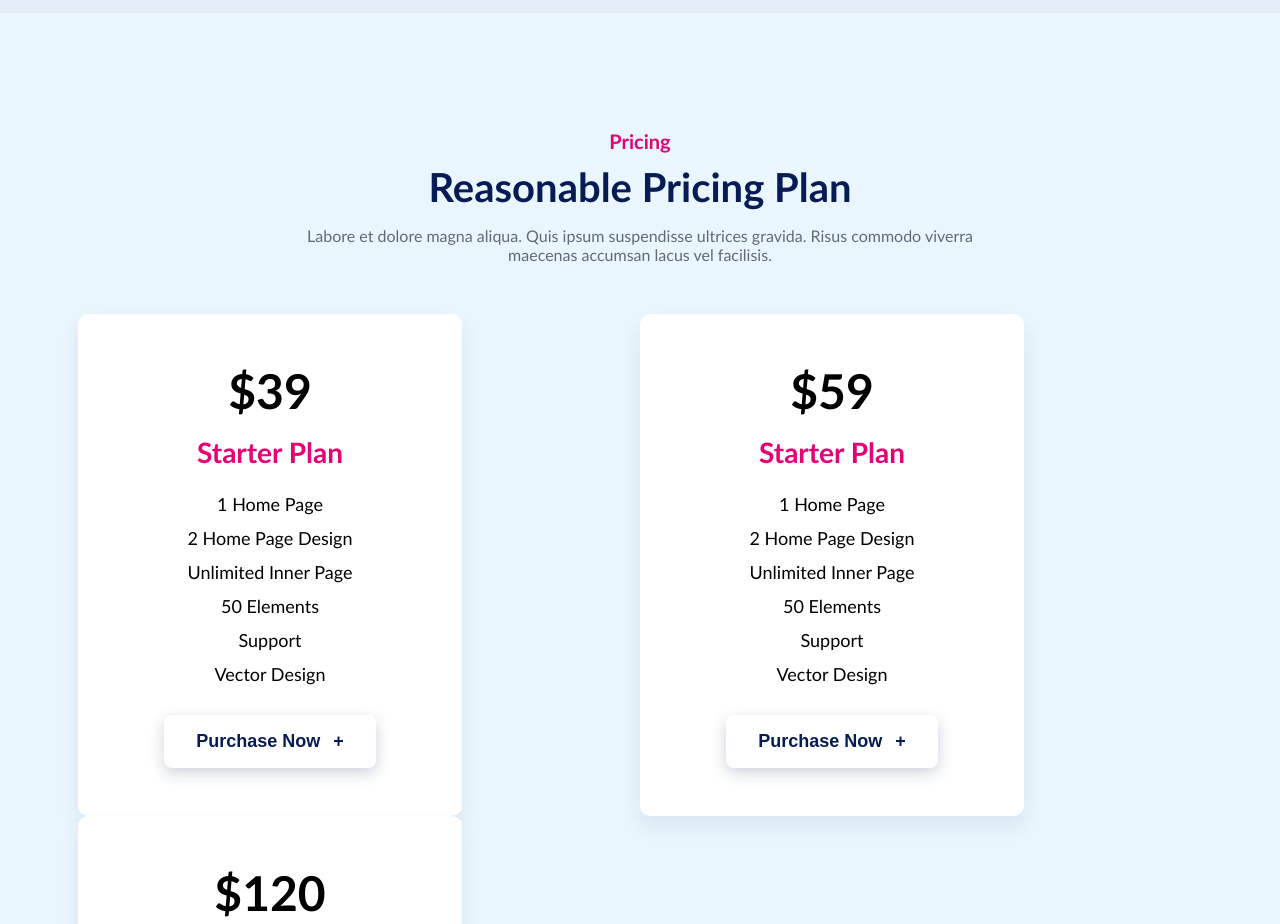
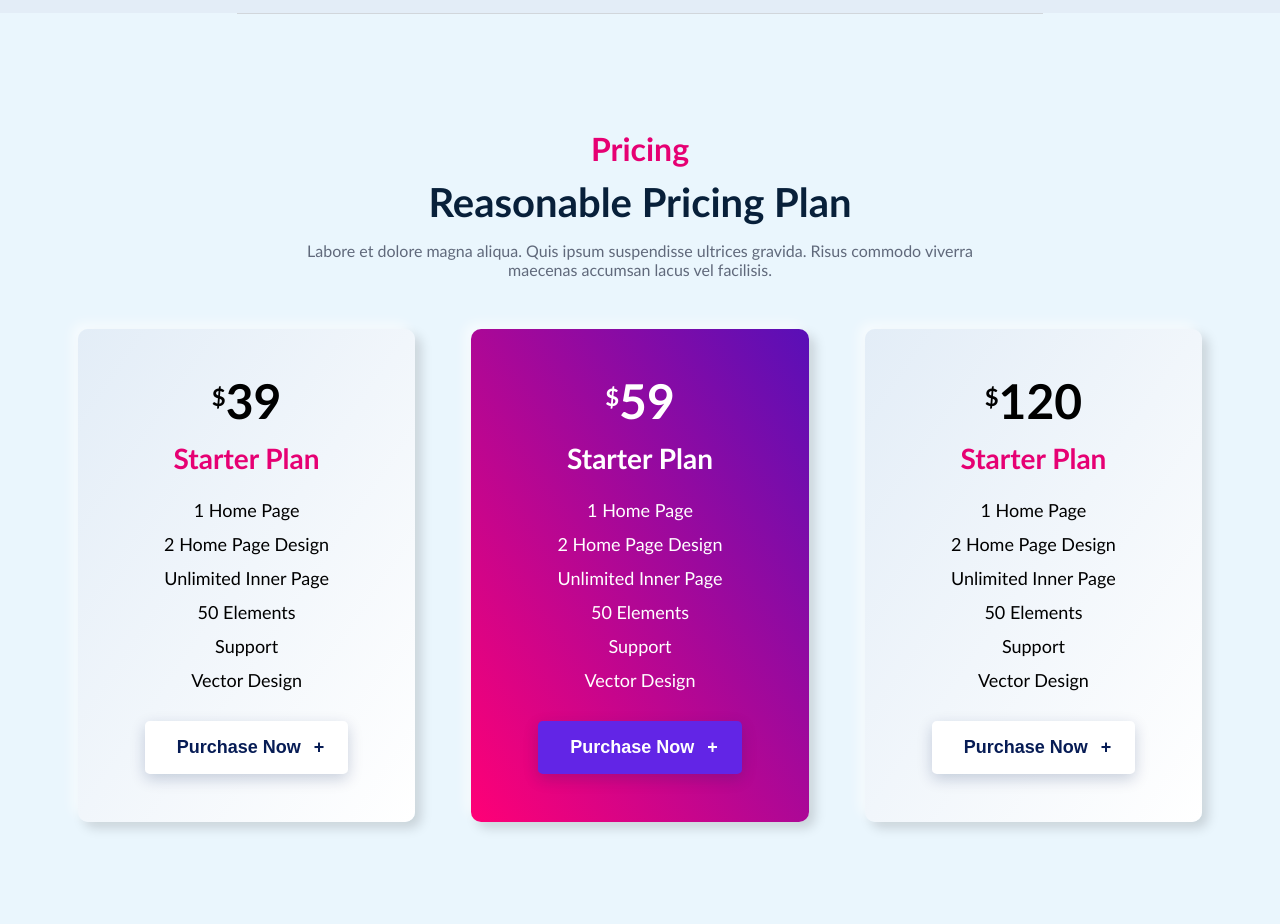
Before and after one commit to front-end-by-rimantas/54-grupe-teamwork-sassio, a website with bundled scripts: page index.html in a window 1280 px wide. Shown: the part 3040-3964 px from the top of the page. Built offline with nearby package versions, Linux system fonts and the light colour scheme; files whose address does not match are found by name.

Commit message:
pricing-section

```diff
--- a/css/components/pricing.css
+++ b/css/components/pricing.css
@@ -104,3 +104,203 @@
     background: #6225e6;
     color: white;
   }
+
+
+  .pricing-section {
+    padding: 6.25rem 0;
+    text-align: center;
+    position: relative;
+  }
+
+  .pricing-section::before{
+    position: absolute;
+    width: 63%;
+    height: 1px;
+    top: 0;
+    left: 0;
+    content: "";
+    background: #d1d6db;
+    margin: auto;
+    right: 0;
+}
+
+
+  .pricing-section::after{
+    position: absolute;
+    width: 63%;
+    height: 1px;
+    bottom: 0;
+    left: 0;
+    content: "";
+    background: #d1d6db;
+    margin: auto;
+    right: 0;
+  }
+  .pricing-section .container {
+    max-width: 75rem;
+    margin: 0 auto;
+    padding: 0 1rem;
+  }
+
+  .pricing-section .row {
+    display: flex;
+    flex-direction: column;
+    align-items: center;
+  }
+
+  .pricing-section h3 {
+    color: #e60073;
+    font-weight: bold;
+    margin-bottom: 0.625rem;
+    font-size: 2rem;
+  }
+
+  .pricing-section h1 {
+    font-size: 2.5rem;
+    font-weight: bold;
+    margin-bottom: 0.9375rem;
+    color: rgb(8, 32, 58);
+  }
+
+  .pricing-section p {
+    color: #60697b;
+    font-size: 1rem;
+    max-width: 43.75rem;
+    margin: 0 auto 3.125rem;
+  }
+
+  .pricing-section .card-line {
+    display: flex;
+  justify-content: space-between;
+  flex-wrap: wrap;
+  gap: 2rem;
+  }
+
+
+  .pricing-section .pricing-card {
+    width: 30%;
+  min-width: 18rem; /* prevents squishing on small screens */
+  flex-grow: 0;
+  box-sizing: border-box;
+  background: var(--gradient-to-bottom-right-gtw);
+  padding: 3rem 2rem;
+  border-radius: 0.625rem;
+  box-shadow: -0.375rem -0.375rem 0.75rem rgba(255, 255, 255, 0.6),
+  0.375rem  0.375rem 0.75rem rgba(0, 0, 0, 0.15);
+  text-align: center;
+  transition: all 0.3s ease;
+
+  }
+
+  .pricing-section .plus {
+    font-weight: 700;
+  }
+
+  .pricing-section .pricing-card ~ .featured {
+    background: var(--gradient-to-bottom-left-ptp);
+    color: white;
+  }
+
+  .pricing-section .featured .plan-name{
+    color: white;
+  }
+
+  .pricing-section .price {
+    font-size: 3rem;
+    font-weight: bold;
+    margin-bottom: 1rem;
+    display: flex;
+    justify-content: center;
+    line-height: 1;
+  }
+
+  .pricing-section sup {
+
+    font-size: 1.5rem;
+    transform: translateY(0.5rem);
+    font-weight: 700;
+    display: inline-block;
+  }
+
+  .pricing-section .plan-name {
+    font-size: 1.75rem;
+    font-weight: bold;
+    margin-bottom: 1.5rem;
+  }
+
+  .pricing-section .features {
+    list-style: none;
+    padding: 0;
+    margin-bottom: 1.875rem;
+  }
+
+  .pricing-section .features li {
+    margin-bottom: 0.75rem;
+    font-size: 1.125rem;
+  }
+
+  .pricing-section .purchase-btn span {
+    margin-left: 0.5rem;
+    font-size: 1.125rem;
+  }
+
+  .pricing-section .purchase-btn {
+  position: relative;
+  overflow: hidden;
+  background: white;
+  color: #071c55;
+  padding: 1rem 1.5rem;
+  font-size: 1rem;
+  border-radius: 0.3rem;
+  border: none;
+  font-weight: bold;
+  box-shadow: 0 0.3125rem 0.9375rem rgba(7, 28, 85, 0.2);
+  cursor: pointer;
+  z-index: 1;
+}
+
+.pricing-section .featured-btn {
+  background: var(--gradient-to-top-right-ptp);
+  color: white;
+  box-shadow: 0 0.3125rem 0.9375rem rgba(7, 28, 85, 0.2);
+}
+
+/* Pseudo-element for gradient hover effect */
+.pricing-section .purchase-btn::before {
+  content: "";
+  position: absolute;
+  top: 0;
+  left: -100%;
+  width: 100%;
+  height: 100%;
+  background: var(--gradient-to-bottom-left-ptp); /* Or your hover gradient */
+  transition: left 0.4s ease;
+  z-index: 0;
+}
+
+/* Text stays above gradient */
+.pricing-section .purchase-btn span {
+  position: relative;
+  z-index: 1;
+}
+
+/* On hover: animate gradient from left to right */
+.pricing-section .purchase-btn:hover::before {
+  left: 0;
+}
+
+.pricing-section .purchase-btn:hover {
+  color: white;
+}
+
+
+  @media (max-width: 768px) {
+    .pricing-section .card-line {
+      justify-content: center;
+    }
+
+    .pricing-section .pricing-card {
+      width: 100%;
+      max-width: 30rem;
+    }
+  }
--- a/js/sections/pricing.js
+++ b/js/sections/pricing.js
@@ -29,13 +29,13 @@ function createPricingCard(cardData) {
   card.classList.add('pricing-card');
 
   card.innerHTML = `
-    <div class="price">$${cardData.price}</div>
+    <div class="price"><sup>$</sup>${cardData.price}</div>
     <h3 class="plan-name">${cardData.plan}</h3>
     <ul class="features">
       ${cardData.features.map(feature => `<li>${feature}</li>`).join('')}
     </ul>
     <button class="purchase-btn ${cardData.featured ? 'featured-btn' : ''}">
-      Purchase Now <span>+</span>
+      <span>Purchase Now <span class="plus">+</span></span>
     </button>
   `;
 
@@ -46,8 +46,15 @@ function createPricingCard(cardData) {
 function renderPricingCards() {
   const container = document.querySelector('.card-line');
   plans.forEach(plan => {
-    const card = createPricingCard(plan);
-    container.appendChild(card);
+    if (plan.featured) {
+      const featuredCard = createPricingCard(plan);
+      featuredCard.classList.add('featured');
+      container.appendChild(featuredCard);
+    }
+    else {
+      const card = createPricingCard(plan);
+      container.appendChild(card);
+    }
   });
 }
 
```
